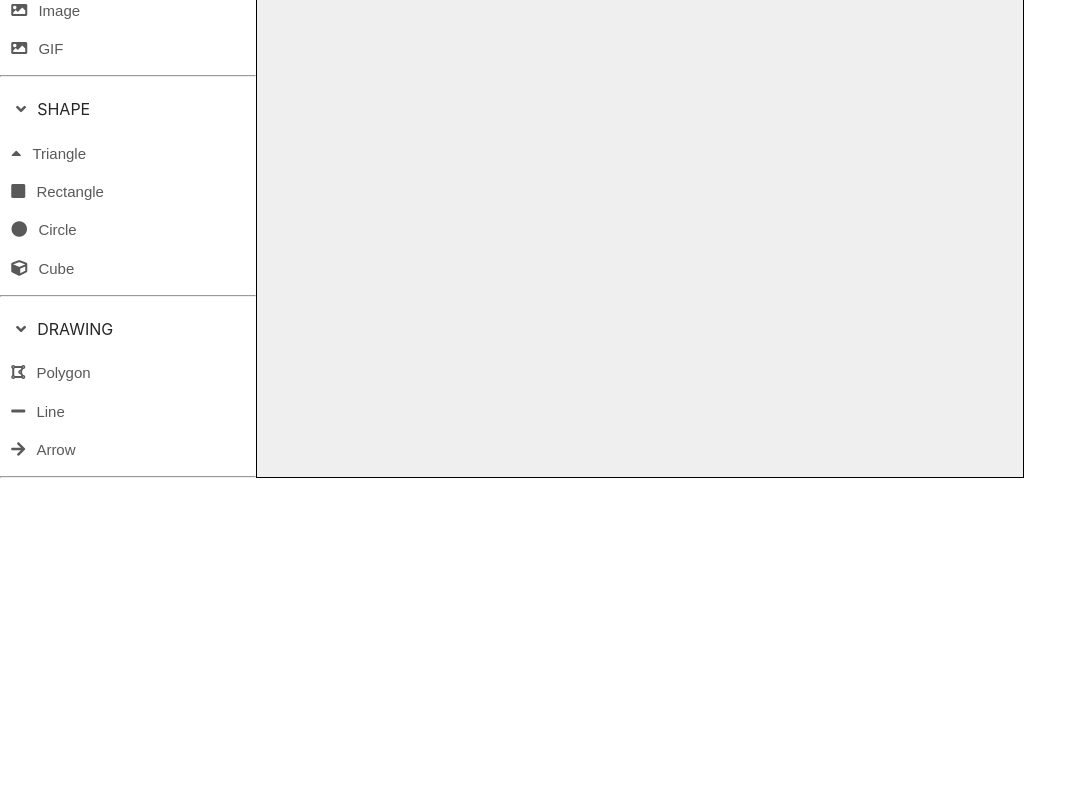
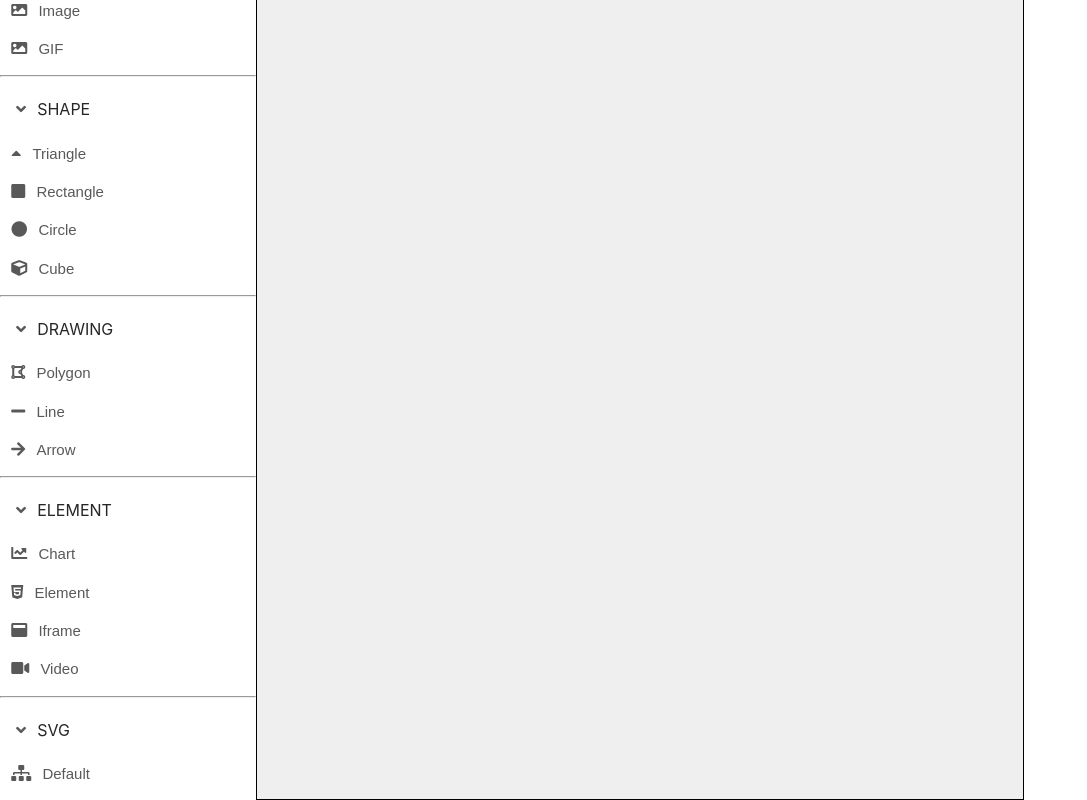
Before and after one commit to Ramankauldhar/digitalSignageCMS, a React (Create React App) app: page / in a window 1280 px wide. Shown: the part 414-1214 px from the top of the page, without its empty margins (0-1087 px from the left). Before the commit the page ends 892 px from the top, so only its background shows below. Built offline with nearby package versions, Linux system fonts and the light colour scheme.

Commit message:
V3:Managed state of visibility of tool options

```diff
--- a/src/pages/MainPage.jsx
+++ b/src/pages/MainPage.jsx
@@ -3,6 +3,24 @@ import '../styles/mainPageStyles.css';
 
 const MainPage = () => {
     const [inputValue, setInputValue] = useState('');
+
+    //state to track visibiity of options for each widget group
+    const [visibleWidgets, setVisibleWidgets] = useState({
+      wid1: true,
+      wid2: true,
+      wid3: true,
+      wid4: true,
+      wid5: true,
+      wid6: true,
+      wid7: true,
+    });
+
+    const toggleVisibility = (widgetKey) =>{
+      setVisibleWidgets((prevState) => ({
+          ...prevState,
+          [widgetKey]: !prevState[widgetKey],
+      }));
+    };
 
     return(
         <>
@@ -30,32 +48,38 @@ const MainPage = () => {
                     </div>
                     <div className="widgetsContainer">
                         <div className="widgetGroup">
-                            <div className="widgets wid1">
-                                 <i className="fas fa-angle-down"></i>
+                            <div className="widgets wid1" onClick={() => toggleVisibility('wid1')}>
+                                 <i className={`fas fa-angle-${visibleWidgets.wid1 ? 'down' : 'right'}`}></i>
                                  <span>MARKER</span>
                             </div>
+                            {visibleWidgets.wid1 && (
                               <div className="options opt1">
                                     <i className="fas fa-map-marker-alt"></i>
                                     <button>Marker</button>
                               </div>
+                            )}
                             <hr></hr>
                         </div>
                         <div className="widgetGroup">
-                            <div className="widgets wid2">
-                                 <i className="fas fa-angle-down"></i>
+                            <div className="widgets wid2" onClick={() => toggleVisibility('wid2')}>
+                                 <i className={`fas fa-angle-${visibleWidgets.wid2 ? 'down' : 'right'}`}></i>
                                  <span>TEXT</span>
                             </div>
+                            {visibleWidgets.wid2 && (
                                 <div className="options opt2">
                                     <i className="fas fa-font"></i>
                                     <button>Text</button>
                                 </div>
+                            )}
                         </div>
                         <hr></hr>
                         <div className="widgetGroup">
-                            <div className="widgets wid3">
-                                 <i className="fas fa-angle-down"></i>
+                            <div className="widgets wid3" onClick={() => toggleVisibility('wid3')}>
+                                 <i className={`fas fa-angle-${visibleWidgets.wid3 ? 'down' : 'right'}`}></i>
                                  <span>IMAGE</span>
                             </div>
+                            {visibleWidgets.wid3 && (
+                                <>
                                     <div className="options opt3">
                                         <i className="fas fa-image"></i>
                                         <button>Image</button>
@@ -64,15 +88,19 @@ const MainPage = () => {
                                         <i className="fas fa-image"></i>
                                         <button>GIF</button>
                                     </div>
+                                </>
+                            )}
                         </div>
                         <hr></hr>
                         <div className="widgetGroup">
-                            <div className="widgets wid4">
-                                 <i className="fas fa-angle-down"></i>
+                            <div className="widgets wid4" onClick={() => toggleVisibility('wid4')}>
+                                 <i className={`fas fa-angle-${visibleWidgets.wid4 ? 'down' : 'right'}`}></i>
                                  <span>SHAPE</span>
                             </div>
+                            {visibleWidgets.wid4 && (
+                                <>
                                     <div className="options opt4">
-                                 <i className="fas fa-duotone fa-regular fa-caret-up triangle"></i>
+                                        <i className="fas fa-caret-up triangle"></i>
                                         <button>Triangle</button>
                                     </div>
                                     <div className="options opt4">
@@ -80,34 +108,79 @@ const MainPage = () => {
                                         <button>Rectangle</button>
                                     </div>
                                     <div className="options opt4">
-                                 <i className="fas fa-solid fa-circle"></i>
+                                        <i className="fas fa-circle"></i>
                                         <button>Circle</button>
                                     </div>
                                     <div className="options opt4">
                                         <i className="fas fa-cube"></i>
                                         <button>Cube</button>
                                     </div>
+                                </>
+                              )}
                         </div>
                         <hr></hr>
                         <div className="widgetGroup">
-                            <div className="widgets wid5">
-                                 <i className="fas fa-angle-down"></i>
+                            <div className="widgets wid5" onClick={() => toggleVisibility('wid5')}>
+                                 <i className={`fas fa-angle-${visibleWidgets.wid5 ? 'down' : 'right'}`}></i>
                                  <span>DRAWING</span>
                             </div>
+                            {visibleWidgets.wid5 && (
+                                <>
                                     <div className="options opt5">
                                         <i className="fas fa-draw-polygon"></i>
                                         <button>Polygon</button>
                                     </div>
                                     <div className="options opt5">
-                                 <i className="fas fa-solid fa-minus"></i>
+                                        <i className="fas fa-minus"></i>
                                         <button>Line</button>
                                     </div>
                                     <div className="options opt5">
-                                 <i className="fas fa-light fa-arrow-right"></i>
+                                        <i className="fas fa-arrow-right"></i>
                                         <button>Arrow</button>
                                     </div>
+                                </>
+                            )}
                         </div>
                         <hr></hr>
+                        <div className="widgetGroup">
+                            <div className="widgets wid6" onClick={() => toggleVisibility('wid6')}>
+                                 <i className={`fas fa-angle-${visibleWidgets.wid6 ? 'down' : 'right'}`}></i>
+                                 <span>ELEMENT</span>
+                            </div>
+                            {visibleWidgets.wid6 && (
+                                <>
+                                    <div className="options opt6">
+                                        <i className="fas fa-chart-line"></i>
+                                        <button>Chart</button>
+                                    </div>
+                                    <div className="options opt6">
+                                        <i className="fab fa-html5"></i>
+                                        <button>Element</button>
+                                    </div>
+                                    <div className="options opt6">
+                                        <i className="fas fa-window-maximize"></i>
+                                        <button>Iframe</button>
+                                    </div>
+                                    <div className="options opt6">
+                                        <i className="fas fa-video"></i>
+                                        <button>Video</button>
+                                    </div>
+                                </>
+                            )}
+                        </div>
+                        <hr></hr>
+                        <div className="widgetGroup">
+                            <div className="widgets wid7" onClick={() => toggleVisibility('wid7')}>
+                                 <i className={`fas fa-angle-${visibleWidgets.wid7 ? 'down' : 'right'}`}></i>
+                                 <span>SVG</span>
+                            </div>
+                            {visibleWidgets.wid7 && (
+                                <div className="options opt7">
+                                    <i className="fas fa-thin fa-sitemap"></i>
+                                    <button>Default</button>
+                                </div>
+                            )}
+                        </div>
                     </div>
                 </div>
 
```
Lines whose indentation alone changed are shown as unchanged.
